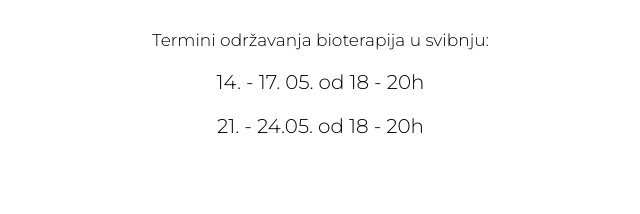
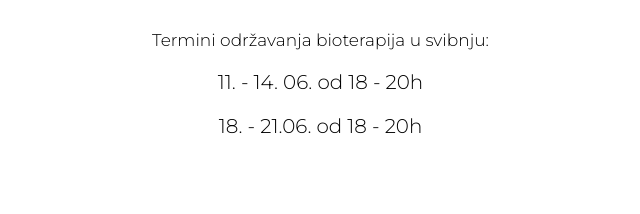
Before and after one commit to antepetrovic/bio, a website: page termini/index.html in a window 1280 px wide. Shown: the part 555-769 px from the top of the page, 302-942 px from the left. Drawn offline with nearby package versions, Linux system fonts and the light colour scheme.

Commit message:
Update index.html

```diff
--- a/termini/index.html
+++ b/termini/index.html
@@ -80,10 +80,10 @@
         <div>
             <h3>Termini održavanja bioterapija u svibnju:</h3>
             <h3>
-                14. - 17. 05. od 18 - 20h
+                11. - 14. 06. od 18 - 20h
             </h3>
             <h3>
-                21. - 24.05. od 18 - 20h
+                18. - 21.06. od 18 - 20h
             </h3>
             <h3>
 
```
